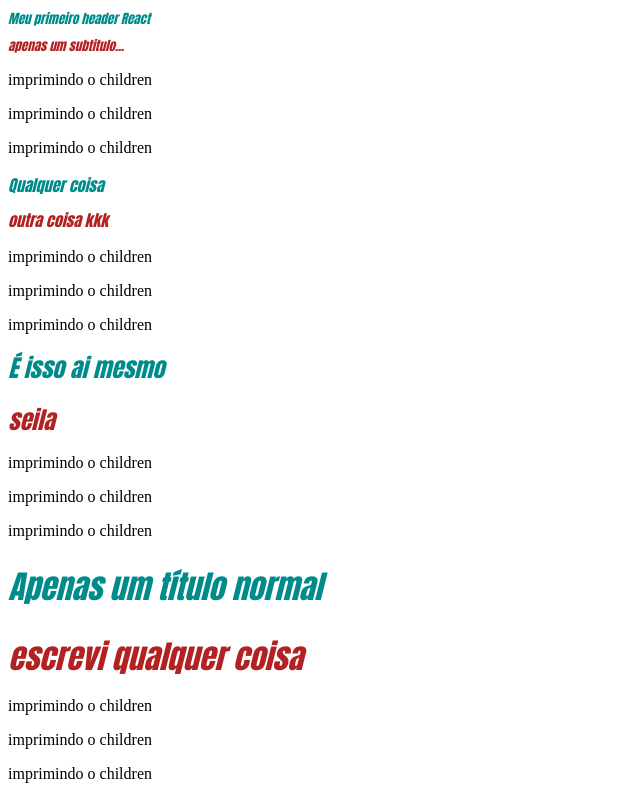
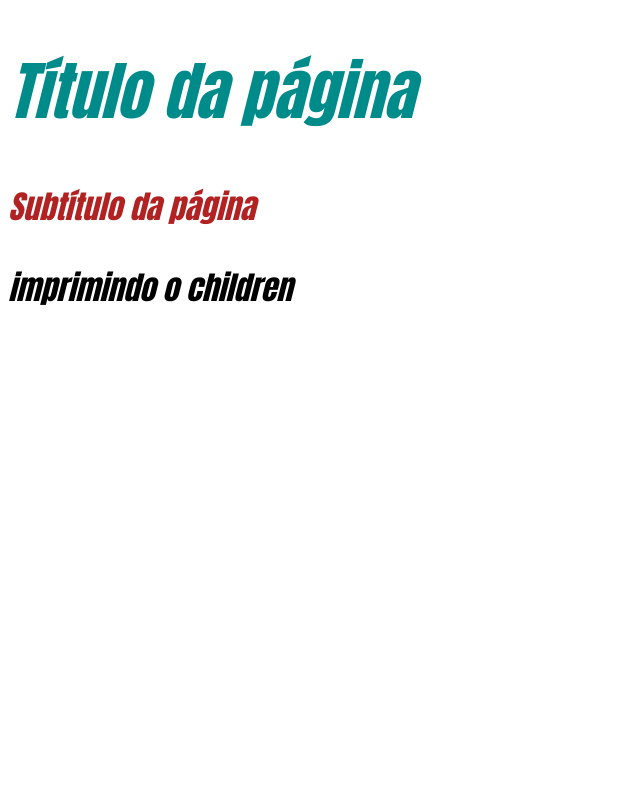
Before and after one commit to ocsoares/Aprendendo-ReactJS, a React (Vite) app: page / in a window 1280 px wide. Shown: the whole page, without its empty margins (0-640 px from the left). Built offline with nearby package versions, Linux system fonts and the light colour scheme.

Commit message:
feat: add className in the Header div

```diff
--- a/src/App.tsx
+++ b/src/App.tsx
@@ -8,19 +8,8 @@ function App() {
   return (
     <div>
       <Header
-        title="Meu primeiro header React"
-        subtitle="apenas um subtitulo..."
-        variant="small"
-      />
-      <Header
-        title="Qualquer coisa"
-        subtitle="outra coisa kkk"
-        variant="medium"
-      />
-      <Header title="É isso ai mesmo" subtitle="seila" variant="large" />
-      <Header
-        title="Apenas um título normal"
-        subtitle="escrevi qualquer coisa"
+        title="Título da página"
+        subtitle="Subtítulo da página"
         variant="big-large"
       />
     </div>
--- a/src/assets/components/Header.tsx
+++ b/src/assets/components/Header.tsx
@@ -11,15 +11,9 @@ export function Header(props: IHeaderProps) {
   const { title, subtitle, variant } = props;
 
   return (
-    <div>
-      <h1 style={{ color: "darkcyan" }} className={`Header ${variant}`}>
-        {title}
-      </h1>
-      <span style={{ color: "firebrick" }} className={`Header ${variant}`}>
-        {subtitle}
-      </span>
-      <Children />
-      <Children />
+    <div className={`Header ${variant}`}>
+      <h1 style={{ color: "darkcyan" }}>{title}</h1>
+      <span style={{ color: "firebrick" }}>{subtitle}</span>
       <Children />
     </div>
   );
```
